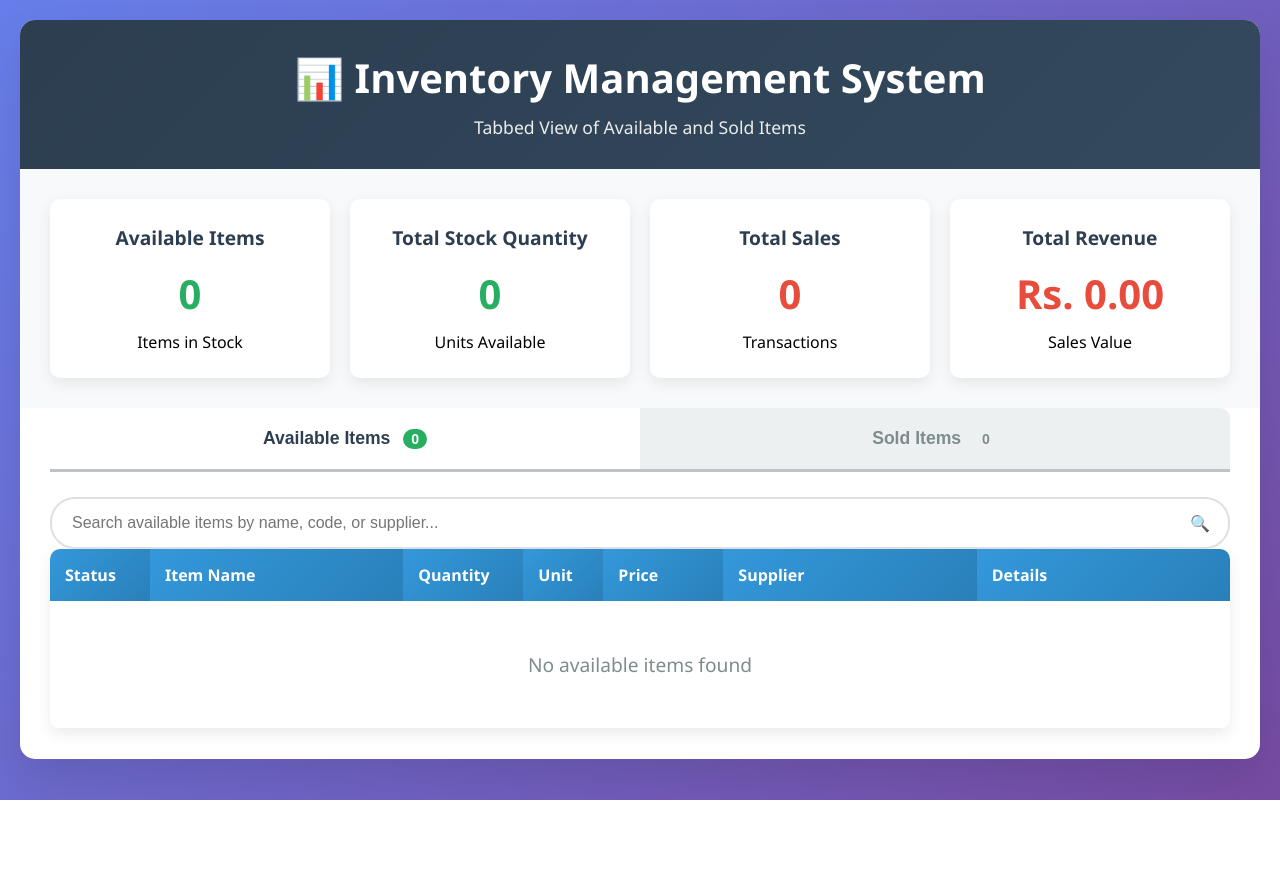
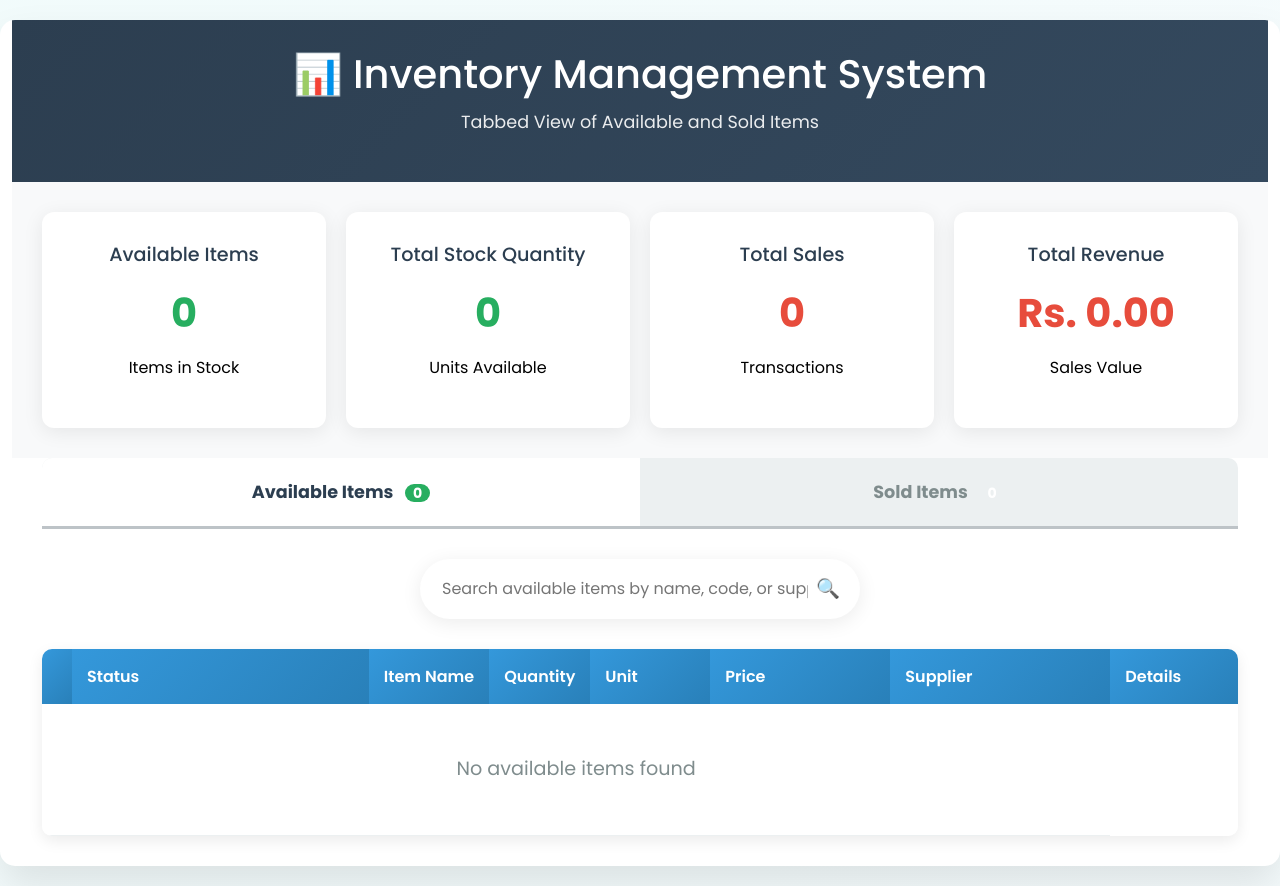
Before and after one commit to Amandi1112/im-project, a PHP site: page /track.php in a window 1280 px wide. Before the commit the page ends 800 px from the top, so only its background shows below. Run offline with PHP 8.4, Linux system fonts and the light colour scheme; data that the repository does not hold is empty.

Commit message:
track.php

```diff
--- a/track.php
+++ b/track.php
@@ -105,7 +105,27 @@ $summary = getSummaryData($db);
     <meta charset="UTF-8">
     <meta name="viewport" content="width=device-width, initial-scale=1.0">
     <title>Inventory Management - Tabbed View</title>
+    <link rel="stylesheet" href="https://cdn.jsdelivr.net/npm/bootstrap@5.2.3/dist/css/bootstrap.min.css">
+    <link href="https://fonts.googleapis.com/css2?family=Poppins:wght@300;400;500;600;700&family=Montserrat:wght@400;500;600;700&display=swap" rel="stylesheet">
+    <link rel="stylesheet" href="https://cdnjs.cloudflare.com/ajax/libs/font-awesome/6.4.0/css/all.min.css">
+    <link rel="stylesheet" href="https://cdnjs.cloudflare.com/ajax/libs/animate.css/4.1.1/animate.min.css">
     <style>
+        :root {
+            --primary-color: rgb(64, 86, 137);
+            --primary-light: rgba(10, 36, 99, 0.1);
+            --secondary-color: #3e92cc;
+            --accent-color: #2ecc71;
+            --danger-color: #ff6b6b;
+            --warning-color: #ffbe0b;
+            --text-main: rgb(0, 0, 0);
+            --text-secondary: #6c757d;
+            --background-light: rgba(255, 255, 255, 0.98);
+            --shadow-light: 0 4px 20px rgba(0, 0, 0, 0.08);
+            --shadow-medium: 0 8px 30px rgba(0, 0, 0, 0.12);
+            --transition: all 0.3s cubic-bezier(0.25, 0.8, 0.25, 1);
+            --border-radius: 12px;
+            --gradient-primary: linear-gradient(135deg, var(--primary-color), #3a0ca3);
+        }
         * {
             margin: 0;
             padding: 0;
@@ -113,10 +133,14 @@ $summary = getSummaryData($db);
         }
 
         body {
-            font-family: 'Segoe UI', Tahoma, Geneva, Verdana, sans-serif;
-            background: linear-gradient(135deg, #667eea 0%, #764ba2 100%);
+            font-family: 'Poppins', sans-serif;
+            color: var(--text-main);
+            background: linear-gradient(135deg, rgb(208, 212, 232) 0%, rgb(223, 245, 254) 100%);
+            background-image: radial-gradient(circle at 10% 20%, rgba(234, 249, 249, 0.67) 0%, rgba(239, 249, 251, 0.63) 90%);
+            line-height: 1.6;
             min-height: 100vh;
-            padding: 20px;
+            position: relative;
+            padding: 20px 0;
         }
 
         .container {
@@ -155,15 +179,35 @@ $summary = getSummaryData($db);
 
         .summary-card {
            background: white;
-            padding: 25px;
-            border-radius: 10px;
-            box-shadow: 0 5px 15px rgba(0,0,0,0.08);
+            padding: 30px;
+            border-radius: var(--border-radius);
+            box-shadow: var(--shadow-light);
             text-align: center;
-            transition: transform 0.3s ease;
+            transition: var(--transition);
+            position: relative;
+            overflow: hidden;
+            border: 1px solid rgba(255, 255, 255, 0.2);
+        }
+
+                .summary-card::before {
+            content: '';
+            position: absolute;
+            top: 0;
+            left: 0;
+            right: 0;
+            height: 4px;
+            background: var(--accent-color);
+            transform: scaleX(0);
+            transition: var(--transition);
         }
 
         .summary-card:hover {
-            transform: translateY(-5px);
+            transform: translateY(-8px);
+            box-shadow: var(--shadow-medium);
+        }
+
+        .summary-card:hover::before {
+            transform: scaleX(1);
         }
 
         .summary-card h3 {
@@ -257,30 +301,36 @@ $summary = getSummaryData($db);
         }
 
         .search-box {
-            margin: 25px 30px 0;
               position: relative;
+            max-width: 500px;
+            margin: 30px auto;
+            padding: 0 30px;
         }
 
        .search-box input {
             width: 100%;
             padding: 15px 50px 15px 20px;
-            border: 2px solid #e0e0e0;
-            border-radius: 25px;
-            font-size: 16px;
-            transition: border-color 0.3s ease;
+            border: 2px solid transparent;
+            border-radius: 50px;
+            font-size: 1rem;
+            background: white;
+            box-shadow: var(--shadow-light);
+            transition: var(--transition);
         }
 
         .search-box input:focus {
             outline: none;
-            border-color: #3498db;
+            border-color: var(--primary-color);
+            box-shadow: 0 0 0 3px var(--primary-light);
         }
 
         .search-icon {
             position: absolute;
-            right: 20px;
+            right: 50px;
             top: 50%;
             transform: translateY(-50%);
-            color: #bdc3c7;
+            color: var(--text-secondary);
+            font-size: 1.2rem;
         }
 
         .table-container {
@@ -294,7 +344,6 @@ $summary = getSummaryData($db);
             width: 100%;
             border-collapse: collapse;
             background: white;
-            table-layout: fixed;
         }
 
         th {
@@ -306,13 +355,14 @@ $summary = getSummaryData($db);
             position: sticky;
             top: 0;
             z-index: 10;
+            white-space: nowrap;
         }
 
         td {
             padding: 15px;
             border-bottom: 1px solid #ecf0f1;
             transition: background-color 0.3s ease;
-            word-wrap: break-word;
+            vertical-align: top;
         }
 
         tr:hover td {
@@ -326,7 +376,7 @@ $summary = getSummaryData($db);
             font-weight: bold;
             text-transform: uppercase;
             display: inline-block;
-            min-width: 100px;
+            min-width: 80px;
             text-align: center;
             box-shadow: 0 2px 5px rgba(0,0,0,0.1);
         }
@@ -349,11 +399,18 @@ $summary = getSummaryData($db);
         .quantity-cell {
             font-weight: bold;
             font-size: 1.1em;
+            text-align: center;
         }
 
         .price-cell {
             color: #27ae60;
             font-weight: bold;
+            text-align: right;
+        }
+
+        .unit-cell {
+            text-align: center;
+            font-weight: 500;
         }
 
         .no-data {
@@ -398,12 +455,23 @@ $summary = getSummaryData($db);
             padding: 10px;
             border-radius: 5px;
             margin-top: 5px;
+            font-size: 0.9em;
         }
 
         .available-details {
             color: #27ae60;
             font-weight: 500;
+            font-size: 0.9em;
         }
+
+        /* Fixed column widths for better alignment */
+        .col-status { width: 120px; }
+        .col-name { width: auto; min-width: 200px; }
+        .col-quantity { width: 100px; }
+        .col-unit { width: 80px; }
+        .col-price { width: 120px; }
+        .col-supplier { width: 180px; }
+        .col-details { width: 220px; }
 
         @media (max-width: 768px) {
             .summary-cards {
@@ -423,6 +491,7 @@ $summary = getSummaryData($db);
             th, td {
                 padding: 10px 8px;
             }
+
         }
     </style>
 </head>
@@ -476,26 +545,16 @@ $summary = getSummaryData($db);
 
             <div class="table-container">
                 <table id="availableTable">
-                    <colgroup>
-    <col style="width: 100px"> <!-- Status -->
-
-    <col> <!-- Item Name -->
-    <col style="width: 120px"> <!-- Quantity -->
-    <col style="width: 80px"> <!-- Unit -->
-    <col style="width: 120px"> <!-- Price -->
-    <col> <!-- Supplier -->
-    <col> <!-- Details -->
-</colgroup>
                     <thead>
                         <tr>
-        <th>Status</th>
-
-        <th>Item Name</th>
-        <th>Quantity</th>
-        <th>Unit</th>
-        <th>Price</th>
-        <th>Supplier</th>
-        <th>Details</th>
+                            <th class="col-status" style="width:1px;"></th>
+                            <th class="col-name">Status</th>
+                            <th class="col-quantity">Item Name</th>
+                            <th class="col-unit">Quantity</th>
+                            <th class="col-price">Unit</th>
+                            <th class="col-supplier">Price</th>
+                            <th class="col-details">Supplier</th>
+                            <th class="col-code">Details</th>
                         </tr>
                     </thead>
                     <tbody>
@@ -504,23 +563,19 @@ $summary = getSummaryData($db);
                         <?php else: ?>
                             <?php foreach ($availableItems as $item): ?>
                                 <tr class="available-row">
-        <td>
-            <?php if ($item['status'] === 'available'): ?>
-                <span class="status-badge status-available"><?= ucfirst($item['status']) ?></span>
-            <?php else: ?>
-                <span class="status-badge status-low"><?= ucfirst($item['status']) ?></span>
-            <?php endif; ?>
+                                    <td class="col-status">
+                                        <span class="status-badge status-available">Available</span>
                                     </td>
-
-        <td><?= htmlspecialchars($item['item_name']) ?></td>
-        <td class="quantity-cell"><?= number_format($item['current_quantity']) ?></td>
-        <td><?= strtoupper($item['unit']) ?></td>
-        <td class="price-cell">Rs. <?= number_format($item['price_per_unit'], 2) ?></td>
-        <td><?= htmlspecialchars($item['supplier_name'] ?? 'N/A') ?></td>
-        <td>
+                                    <td class="col-name"><?= htmlspecialchars($item['item_name']) ?></td>
+                                    <td class="col-quantity quantity-cell"><?= number_format($item['current_quantity']) ?></td>
+                                    <td class="col-unit unit-cell"><?= strtoupper($item['unit']) ?></td>
+                                    <td class="col-price price-cell">Rs. <?= number_format($item['price_per_unit'], 2) ?></td>
+                                    <td class="col-supplier"><?= htmlspecialchars($item['supplier_name'] ?? 'N/A') ?></td>
+                                    <td class="col-details">
                                         <div class="available-details">
                                             <div>✔ Ready to sell</div>
-                <div>Last updated: <?= date('M d, Y') ?></div>
+                                            <div>Code: <?= htmlspecialchars($item['item_code']) ?></div>
+                                            <div>Updated: <?= date('M d, Y') ?></div>
                                         </div>
                                     </td>
                                 </tr>
@@ -540,24 +595,16 @@ $summary = getSummaryData($db);
 
             <div class="table-container">
                 <table id="soldTable">
-                    <colgroup>
-                        <col style="width: 120px"> <!-- Status -->
-                        <col> <!-- Item Name -->
-                        <col style="width: 120px"> <!-- Quantity -->
-                        <col style="width: 80px"> <!-- Unit -->
-                        <col style="width: 120px"> <!-- Price -->
-                        <col> <!-- Supplier -->
-                        <col> <!-- Details -->
-                    </colgroup>
                     <thead>
                         <tr>
-                            <th>Status</th>
-                            <th>Item Name</th>
-                            <th>Quantity</th>
-                            <th>Unit</th>
-                            <th>Price</th>
-                            <th>Supplier</th>
-                            <th>Details</th>
+                            <th class="col-status" style="width:1px;"></th>
+                            <th class="col-name">Status</th>
+                            <th class="col-quantity">Item Name</th>
+                            <th class="col-unit">Quantity</th>
+                            <th class="col-price">Unit</th>
+                            <th class="col-supplier">Price</th>
+                            <th class="col-details">Supplier</th>
+                            <th class="col-code">Details</th>
                         </tr>
                     </thead>
                     <tbody>
@@ -566,15 +613,15 @@ $summary = getSummaryData($db);
                         <?php else: ?>
                             <?php foreach ($soldItems as $item): ?>
                                 <tr class="sold-row">
-                                    <td>
+                                    <td class="col-status">
                                         <span class="status-badge status-sold">Sold</span>
                                     </td>
-                                    <td><?= htmlspecialchars($item['item_name']) ?></td>
-                                    <td class="quantity-cell"><?= number_format($item['sold_quantity']) ?></td>
-                                    <td><?= strtoupper($item['unit']) ?></td>
-                                    <td class="price-cell">Rs. <?= number_format($item['price_per_unit'], 2) ?></td>
-                                    <td><?= htmlspecialchars($item['supplier_name'] ?? 'N/A') ?></td>
-                                    <td>
+                                    <td class="col-name"><?= htmlspecialchars($item['item_name']) ?></td>
+                                    <td class="col-quantity quantity-cell"><?= number_format($item['sold_quantity']) ?></td>
+                                    <td class="col-unit unit-cell"><?= strtoupper($item['unit']) ?></td>
+                                    <td class="col-price price-cell">Rs. <?= number_format($item['price_per_unit'], 2) ?></td>
+                                    <td class="col-supplier"><?= htmlspecialchars($item['supplier_name'] ?? 'N/A') ?></td>
+                                    <td class="col-details">
                                         <div class="sold-details">
                                             <div><strong>Purchase #<?= $item['purchase_id'] ?></strong></div>
                                             <div>Customer: <?= htmlspecialchars($item['full_name']) ?></div>
@@ -657,4 +704,3 @@ $summary = getSummaryData($db);
         });
     </script>
 </body>
-</html>
```
Lines whose indentation alone changed are shown as unchanged.
